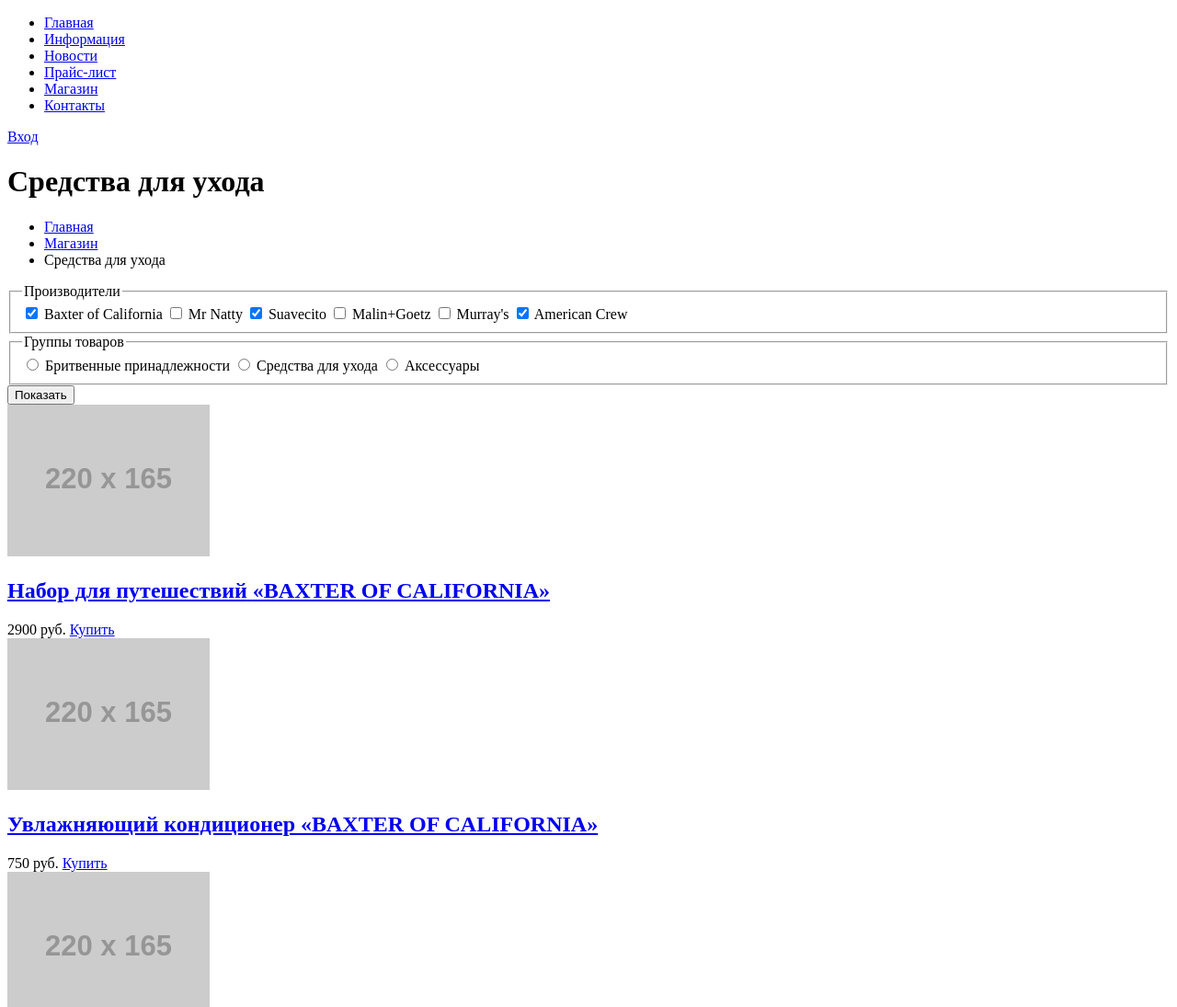
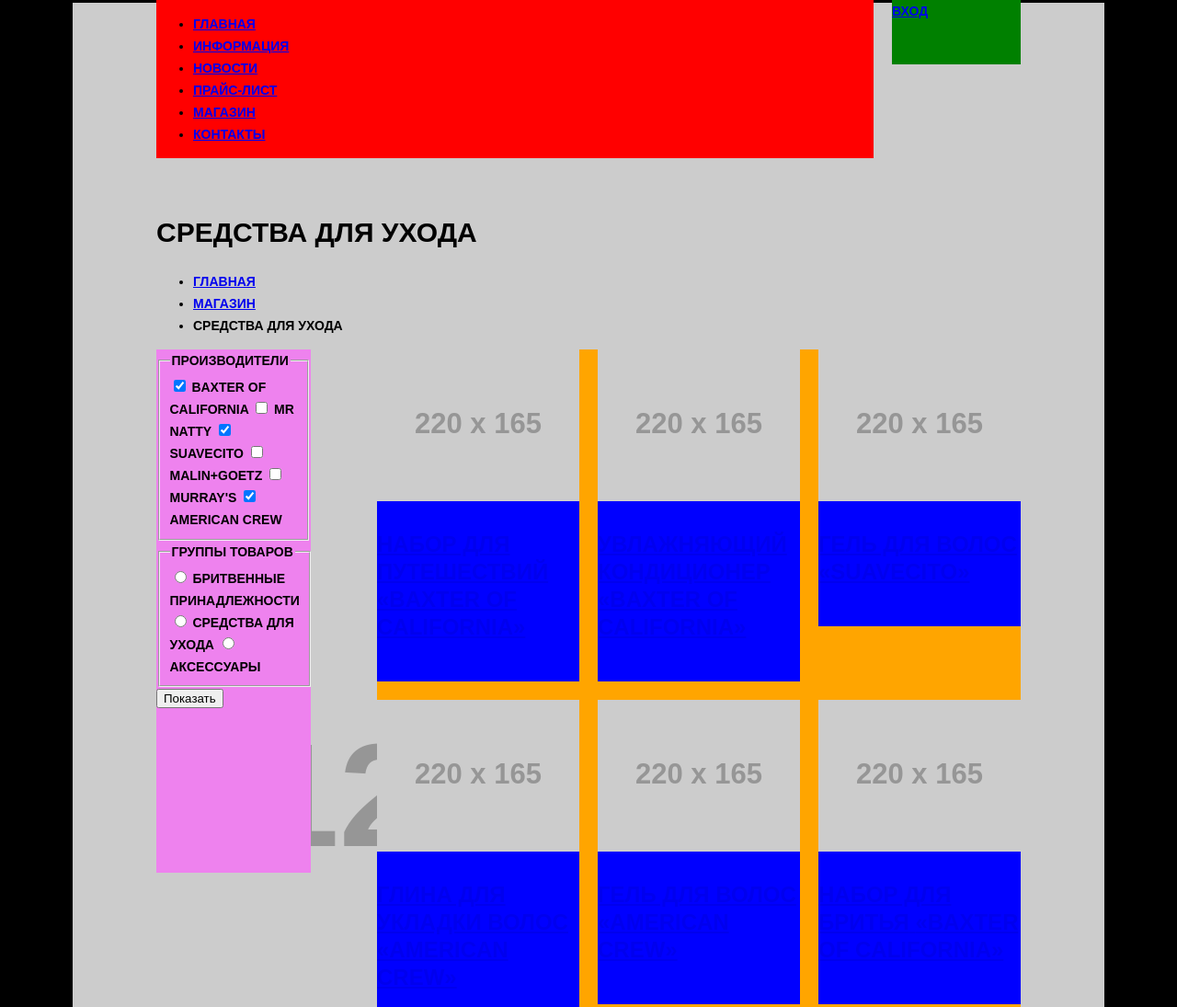
Before and after one commit to Bludniy/htmlacademy-htmlcss-basic--barbershop, a plain HTML site: page catalog.html in a window 1280 px wide. Shown: the top 1095 px of the page at 92% size. Drawn offline with Linux system fonts and the light colour scheme; placeholder pictures from the web are drawn by us.

Commit message:
Построена сетка для основных страниц проекта
Сетка построена для страниц с каталогом товаров и описанием выбранного товара.

```diff
--- a/catalog.html
+++ b/catalog.html
@@ -3,13 +3,14 @@
   <head>
     <meta charset="utf-8">
     <title>Барбершоп «Бородинский» – Каталог</title>
+    <link rel="stylesheet" href="css/style.css">
   </head>
   <body>
     <!--=====================================================================-->
     <!--Page header==========================================================-->
     <!--=====================================================================-->
     <header class="main-header">
-      <div class="main-wrapper">
+      <div class="container clearfix">
         <nav class="main-navigation">
           <ul>
             <li><a href="#">Главная</a></li>
@@ -28,7 +29,7 @@
     <!--=====================================================================-->
     <!--Page main content====================================================-->
     <!--=====================================================================-->
-    <main class="container">
+    <main class="container clearfix">
       <!--Current page title and navigation-breadcrumbs======================-->
       <h1 class="page-title">Средства для ухода</h1>
       <ul class="breadcrumbs">
@@ -145,7 +146,7 @@
     <!--Page footer==========================================================-->
     <!--=====================================================================-->
     <footer class="main-footer">
-      <div class="main-wrapper">
+      <div class="container clearfix">
         <div class="footer-contacts">
           <p>
             Барбершоп «Бородинский»<br>
--- a/css/style.css
+++ b/css/style.css
@@ -1,7 +1,6 @@
 html,
 body {
   min-width: 1122px;
-  min-height: 1750px;
   margin: 0;
   padding: 0;
 }
@@ -17,30 +16,17 @@
   background-size: 1122px auto;
 }
 
-h1 {
-  font-weight: 700;
-  font-size: 30px;
-  line-height: 42px;
-  font-family: "PT Sans Narrow", "Arial", sans-serif;
-  text-transform: uppercase;
-  color: #000000;
-}
-
-h2 {
-  font-weight: 700;
-  font-size: 24px;
-  line-height: 30px;
-  font-family: "PT Sans Narrow", "Arial", sans-serif;
-  text-transform: uppercase;
-  color: #000000;
-}
-
 .clearfix::after {
   content: "";
   display: table;
   clear: both;
 }
 
+
+
+
+
+/* Page header */
 .main-header {
   margin-bottom: 60px;
 }
@@ -67,6 +53,30 @@
   background-color: green;
 }
 
+
+
+
+
+
+/* Page main content */
+h1 {
+  font-weight: 700;
+  font-size: 30px;
+  line-height: 42px;
+  font-family: "PT Sans Narrow", "Arial", sans-serif;
+  text-transform: uppercase;
+  color: #000000;
+}
+
+h2 {
+  font-weight: 700;
+  font-size: 24px;
+  line-height: 30px;
+  font-family: "PT Sans Narrow", "Arial", sans-serif;
+  text-transform: uppercase;
+  color: #000000;
+}
+
 .index-logo {
   width: 368px;
   height: 204px;
@@ -75,6 +85,9 @@
   margin-left: auto;
 }
 
+
+
+/* Features */
 .features {
   margin-bottom: 80px;
 }
@@ -93,6 +106,9 @@
   margin-right: 0;
 }
 
+
+
+/* Index page content */
 .index-content {
   margin-bottom: 35px;
   padding: 50px 80px;
@@ -115,6 +131,59 @@
   background-color: violet;
 }
 
+
+
+/* Filters */
+.filters {
+  float: left;
+  width: 168px;
+  margin-right: 72px;
+  /* Только для оформления сетки */
+  min-height: 569px;
+  background-color: violet;
+}
+
+/* Catalog items */
+.catalog-items {
+  float: left;
+  width: 700px;
+  /* Только для оформления сетки */
+  min-height: 592px;
+  font-size: 0;
+  background-color: orange;
+}
+
+.catalog-item {
+  display: inline-block;
+  width: 220px;
+  margin-right: 20px;
+  margin-bottom: 20px;
+  vertical-align: top;
+  /* Только для оформления сетки */
+  min-height: 286px;
+  background-color: blue;
+}
+
+.catalog-item:nth-child(3n) {
+  margin-right: 0;
+}
+
+.paginator {
+  width: 193px;
+  /* Только для оформления сетки */
+  min-height: 43px;
+  background-color: cyan;
+}
+
+.item-images {
+  float: left;
+}
+
+
+
+
+
+/* Page footer */
 .main-footer {
   margin-top: 65px;
   padding-top: 60px;
```
Also changed, not shown: catalog-item.html (+5 -4 lines).
